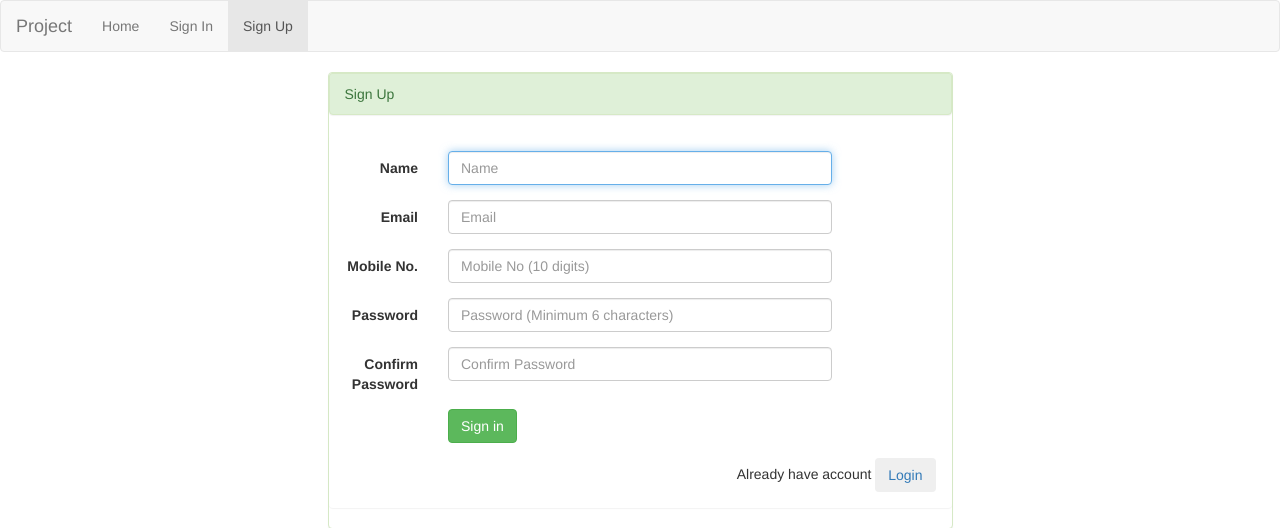
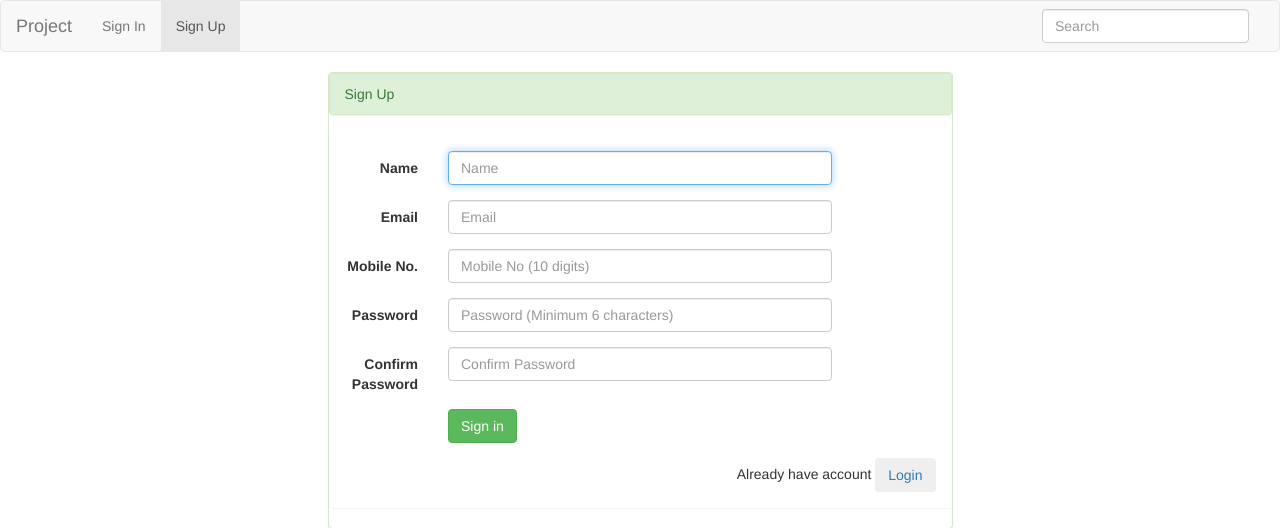
Before and after one commit to iamshahjahan/project, a CodeIgniter app: page /solr/index.php/register in a window 1280 px wide. Shown: the top 528 px of the page. Run offline with CodeIgniter, Linux system fonts and the light colour scheme; data that the repository does not hold is empty; some libraries are stand-ins or nearby versions.

Commit message:
Added jqueryautocomplete.

```diff
--- a/application/controllers/Follow_controller.php
+++ b/application/controllers/Follow_controller.php
@@ -19,6 +19,7 @@
 				$response['success'] = 0;
 
 				$data = array($_POST['tag_id'],$_POST['user_id']);
+				// var_dump($data);
 
 				if ( isset($_POST['unfollow']))
 				{
--- a/application/controllers/Verifyanswer.php
+++ b/application/controllers/Verifyanswer.php
@@ -17,7 +17,10 @@
 			$this->load->helper('url');
 
 		}
+
+// need to add differnt functions.
 		function index()
+
 		{
 			// var_dump($_POST);
 			if ( isset($_POST['user_id']) && isset($_POST['q_id']) && isset($_POST['answer']))
@@ -53,6 +56,7 @@
 
 					// making title and link to be send to the user.
 						$title = $queston_details[0]['title'];
+
 						$link = site_url().'/question/get/'.$_POST['q_id'];
 
 						$message = "A new answer has been added to the question: ".$title.". Click here to visit: ".$link;
@@ -120,6 +124,4 @@
 			echo json_encode($response);
 		}
 	}
-
-
 	?>
--- a/application/controllers/Verifyquestion.php
+++ b/application/controllers/Verifyquestion.php
@@ -96,6 +96,10 @@ class Verifyquestion extends CI_Controller {
 								{
 									$tag_id = $request[1];
 
+									$search_Control = new search_Controller();
+									if ( $search_Control->taginsert($tag_id,$tag) )
+										$response['solr_tag'] = "Inserted successfully solr.";
+
 								}
 							}
 							if($this->Question_tags->insert($q_id, $tag_id))
--- a/application/core/MY_Model.php
+++ b/application/core/MY_Model.php
@@ -31,7 +31,7 @@
 				// it means we need to display all data from table.
 				if ( $id == 0 )
 				{
-
+// change.
 					$sql = $this->conn_id->query('select * from '.$this->table_name.$limit_q);
 
 					$result = $sql -> fetchAll(PDO::FETCH_ASSOC);
@@ -121,9 +121,6 @@
 				return 0;
 		}
 
-		//  	// }
-
-
 
 	}
 
--- a/application/libraries/Connections.php
+++ b/application/libraries/Connections.php
@@ -16,6 +16,4 @@
 			return $this->load->database('pdo', true)->conn_id;
 		}
 	}
-
-
-	?>
+?>
--- a/application/models/Answers.php
+++ b/application/models/Answers.php
@@ -9,6 +9,7 @@
 		{
 			parent::__construct('answers','a_id');
 		}
+// change. check for invalid parameters.
 
 		function get_by_question_id($q_id,$offset =0,$limit=0)
 		{
--- a/application/models/Follows.php
+++ b/application/models/Follows.php
@@ -13,7 +13,7 @@
  		function get($tag_id = 0,$user_id = 0)
  		{
 
- 			if ( $user_id != 0 )
+ 			if ( $tag_id == 0 && $user_id != 0 )
  			{
 
  				$sql = $this->conn_id->query("select tag_id from follows where user_id = '".$user_id."' ");
--- a/application/views/templates/footer.php
+++ b/application/views/templates/footer.php
@@ -8,6 +8,8 @@
 				</div>
 
 				<script type="text/javascript" src="<?php echo base_url(); ?>/assets/js/jquery.js"></script>
+				<script src="http://code.jquery.com/ui/1.10.4/jquery-ui.js"></script>
+				<script type="text/javascript" src="<?php echo base_url();?>assets/js/search_response.js"></script>
 				<script type="text/javascript" src="<?php echo base_url();?>assets/js/add_answer.js"></script>
 				<script type="text/javascript" src="<?php echo base_url();?>assets/js/question.js"></script>
 				<script type="text/javascript" src="<?php echo base_url(); ?>/assets/bootstrap/js/bootstrap.min.js"></script>
--- a/application/views/templates/header.php
+++ b/application/views/templates/header.php
@@ -5,6 +5,8 @@
   <link rel="stylesheet" type="text/css" href="<?php echo base_url(); ?>/assets/bootstrap/css/bootstrap.min.css">
   <link rel="stylesheet" type="text/css" href="<?php echo base_url(); ?>/assets/font-awesome/css/font-awesome.css">
   <link rel="stylesheet" type="text/css" href="<?php echo base_url(); ?>/assets/css/style.css">
+  <link href="http://code.jquery.com/ui/1.10.4/themes/ui-lightness/jquery-ui.css" rel="stylesheet">
+
 </head>
 <body>
 
@@ -24,12 +26,12 @@
       <!-- Collect the nav links, forms, and other content for toggling -->
       <div class="collapse navbar-collapse" id="bs-example-navbar-collapse-1">
         <ul class="nav navbar-nav">
-          <li class="<?php if($this->uri->segment(1)=="home"){echo "active";}?>"><a  href="<?php echo site_url();?>/home">Home <span class="sr-only">(current)</span></a></li>
 
           <?php
           if ( is_logged_in() )
           {
             ?>
+            <li class="<?php if($this->uri->segment(1)=="home"){echo "active";}?>"><a  href="<?php echo site_url();?>/home">Home <span class="sr-only">(current)</span></a></li>
 
             <li class="<?php if($this->uri->segment(1)=="question"){echo "active";}?>">
               <a  href="<?php echo site_url();?>/question">Add a question</a>
@@ -52,7 +54,14 @@
           ?>
 
         </ul>
+        <form id = "search_form" action="<?php echo site_url(); ?>/search_controller/quessearch" class="navbar-form navbar-right"  role="search">
+          <div class="form-group">
+            <input type="text" id="search_user" class="form-control" placeholder="Search">
+          </div>
+        </form>
+        <!-- <div id="search_list" class="pull-right"></div> -->
 
       </div><!-- /.navbar-collapse -->
     </div><!-- /.container-fluid -->
   </nav>
+  <!-- <div class="navbar-form navbar-right" id="search_list"> -->
--- a/assets/css/style.css
+++ b/assets/css/style.css
@@ -15,3 +15,12 @@ html {
 body {
   margin-bottom: 60px;
 }
+
+#search_list
+{
+	position: absolute;
+	margin-top: 50px;
+	right: 0;
+	z-index: 99;
+	font-size: 20px;
+}
--- a/assets/js/add_answer.js
+++ b/assets/js/add_answer.js
@@ -1,6 +1,5 @@
 $(document).ready(function () {
 	highlight_errors_validate();
-
 
     // Setup form validation on the #register-form element
     $("#answer_form").validate({
--- a/assets/js/follow.js
+++ b/assets/js/follow.js
@@ -30,6 +30,7 @@ $('#follow').click(
 
 $('#unfollow').click(
 	function (e) {
+		console.log("Un follow is clicked.");
 		e.preventDefault();
 		$.ajax({
 
--- a/assets/js/question.js
+++ b/assets/js/question.js
@@ -91,7 +91,7 @@ $(document).ready(function () {
                    {
                     $('#question_form_error').html(
                         '<div class="alert alert-success col-sm-8">Successfully inserted.</div><br>');
-                    location.reload();
+                    // location.reload();
 
                 }
                 else
--- /dev/null
+++ b/assets/js/search_response.js
@@ -0,0 +1,76 @@
+
+// $(document).ready(function () {
+
+// 	$('#addressSearch').click(function() {
+// 		var input = $('#searchtext').val();
+
+// 		$.ajax({
+// 			type: "POST",
+// 			url: "search_controller/quessearch",
+// 			data: {'search':input},
+// 			success: function(result) {
+// 				console.log(result);
+// 				$("#resultBox").html(result).show();
+// 			}
+// 		});
+// 	});
+
+// });
+
+$('#search_user').on('keyup',
+	function (e) {
+		// e.preventDefault();
+
+		var search_text = $('#search_user').val();
+        // var text = $('#post-text').val();
+
+        // alert("hello from keyup" + search_text);
+
+         // alert(username);
+         if (search_text !="")
+         {
+         	$.ajax(
+         	{
+         		url:$("#search_form").attr('action'),
+         		type:'POST',
+         		dataType:"json",
+         		data: { search : search_text },
+         		success:function(data)
+         		{
+                    var data_array = [];
+                    // if (data.success) {
+                        $.each(data, function(i, item)
+                        {
+
+                            data_array.push({value:window.location.origin +'/project/index.php/tag/get/'+item.id,label:item.tagname})
+                         // // console.log(item['name']);
+                         // var ap = '<li> <a href="tag/get/'+item.id +'">'+item.tagname+'</a></li>' ;
+                         //   // $('#search_list').append(ap);
+                         //   data_array.push(item.tagname);
+                     });
+
+                        $( "#search_user" ).autocomplete({
+                            source: data_array,
+                           select: function( event, ui ) {
+                            window.location.href = ui.item.value;
+                        },
+                    });
+
+
+                    // }
+                    // else
+                    // {
+                    //     console.log(data);
+                    //      $('#search_list').text("No results found.");
+                    // }
+
+
+                },
+                error : function(data) {
+                    console.log(data);
+                }
+            }
+            );
+         }
+
+     });
```
Also changed, not shown: application/controllers/Search_controller.php (+23 -16 lines), application/views/recent_act.php (+6 -2 lines).
